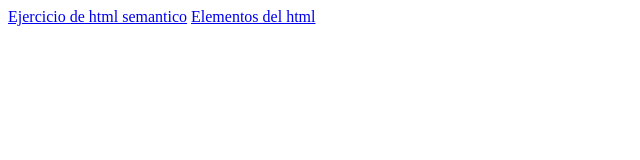
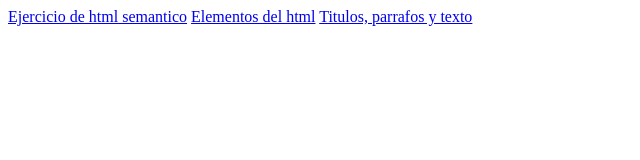
Before and after one commit to AlanOlveraAguilera/frontend-ai-1, a plain HTML site: page index.html in a window 1280 px wide. Shown: the whole page, without its empty margins (0-640 px from the left). Drawn offline with Linux system fonts and the light colour scheme.

Commit message:
Cambios en el readme

```diff
--- a/index.html
+++ b/index.html
@@ -8,6 +8,6 @@
 <body>
     <a href="clase-07-11-2024/ejercicio-1.html">Ejercicio de html semantico</a>
     <a href="clase-29-10-2024/mi-primer-html.html"> Elementos del html</a>
-    <a href=""></a>
+    <a href="clase-31-10-2024/main.html">Titulos, parrafos y texto</a>
 </body>
 </html>
```
